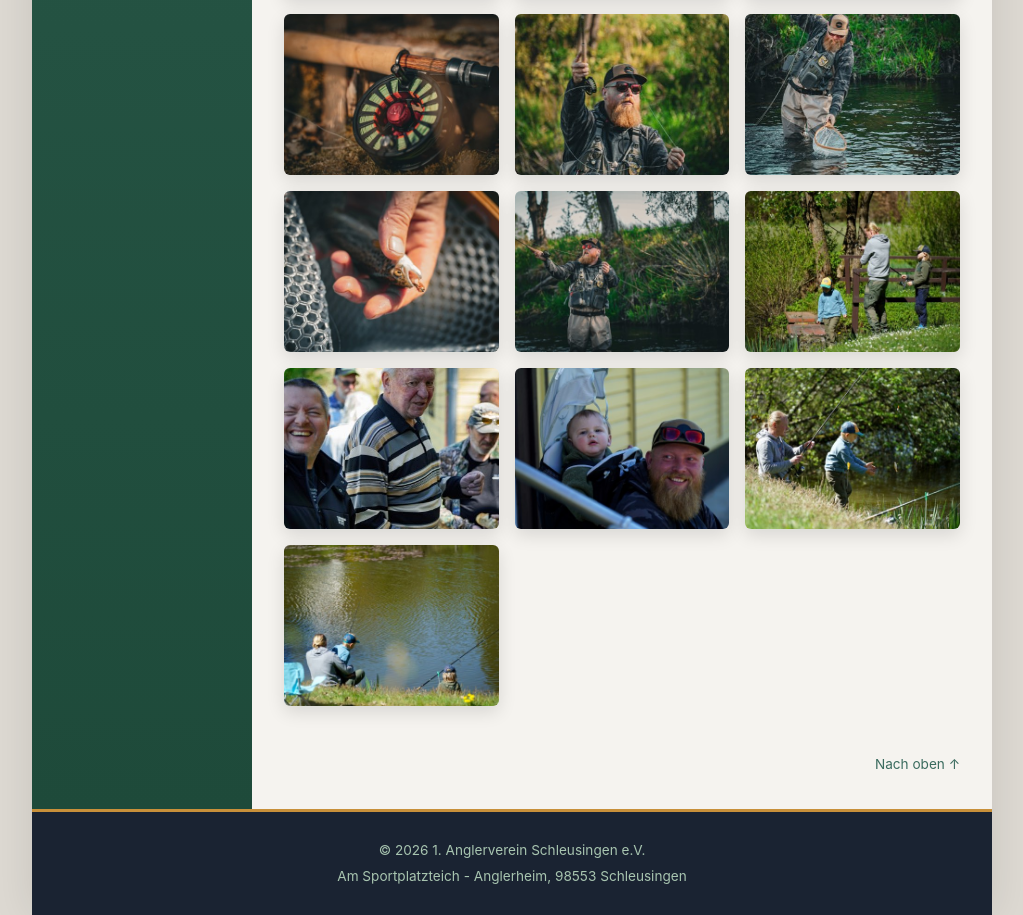
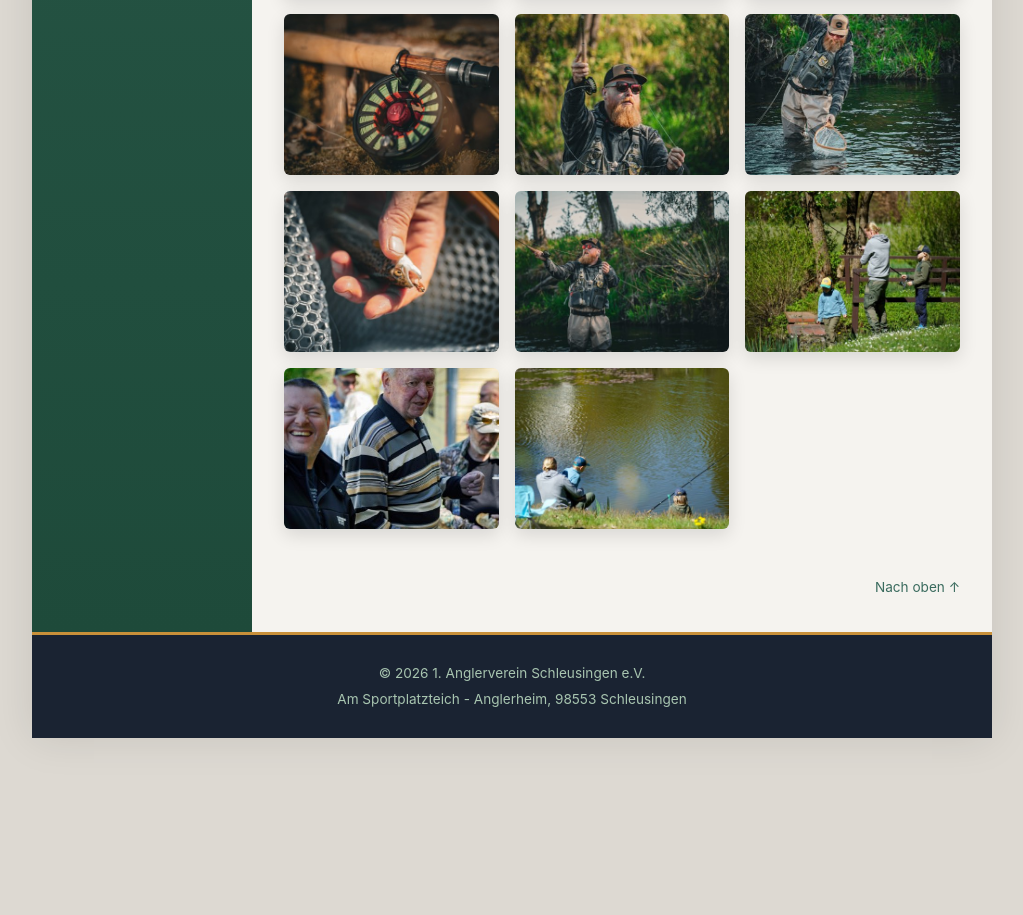
Before and after one commit to AndreKutzleb/av-schleusingen, a Jekyll site: the page built from fotogallerie.html, in a window 1280 px wide. Shown: the part 1120-2035 px from the top of the page, without its empty margins (128-1151 px from the left). Built offline with Jekyll 4.4.1, drawn with Linux system fonts in a browser that asks for light colours; after the commit the page ends 1858 px from its top, so only the background shows below that.

Commit message:
Hide children's faces from public site

```diff
--- a/_config.yml
+++ b/_config.yml
@@ -10,3 +10,10 @@ exclude:
   - Gemfile
   - Gemfile.lock
   - .context
+  # Privacy: keep photos with children's faces out of the published site.
+  - images_club/full/20260501-A7S00848.jpg
+  - images_club/full/20260501-A7S00851.jpg
+  - images_club/full/20260501-A7S00853.jpg
+  - images_club/thumbs/20260501-A7S00848.jpg
+  - images_club/thumbs/20260501-A7S00851.jpg
+  - images_club/thumbs/20260501-A7S00853.jpg
--- a/_data/club_gallery.yml
+++ b/_data/club_gallery.yml
@@ -1,4 +1,4 @@
-hero: 20260501-A7S00851.jpg
+hero: 20260501-A7S00854.jpg
 images:
   - 20260501-A7S00699.jpg
   - 20260501-A7S00725.jpg
@@ -16,6 +16,4 @@ images:
   - 20260501-A7S00833.jpg
   - 20260501-A7S00842.jpg
   - 20260501-A7S00844.jpg
-  - 20260501-A7S00848.jpg
-  - 20260501-A7S00853.jpg
   - 20260501-A7S00854.jpg
--- a/css/avs_style.css
+++ b/css/avs_style.css
@@ -118,7 +118,7 @@ a:visited {
 .site-header {
   background:
     linear-gradient(to bottom, rgba(26, 35, 50, 0.65), rgba(42, 90, 74, 0.8)),
-    url('../images_club/full/20260501-A7S00851.jpg') center/cover no-repeat;
+    url('../images_club/full/20260501-A7S00854.jpg') center/cover no-repeat;
   color: var(--color-white);
   padding: var(--spacing-lg) var(--spacing-md);
   position: relative;
@@ -986,7 +986,7 @@ a:visited {
   .site-header {
     background:
       linear-gradient(to bottom, rgba(26, 35, 50, 0.5), rgba(42, 90, 74, 0.65)),
-      url('../images_club/full/20260501-A7S00851.jpg') center/cover no-repeat;
+      url('../images_club/full/20260501-A7S00854.jpg') center/cover no-repeat;
     padding: var(--spacing-xl) var(--spacing-lg);
   }
 
```
